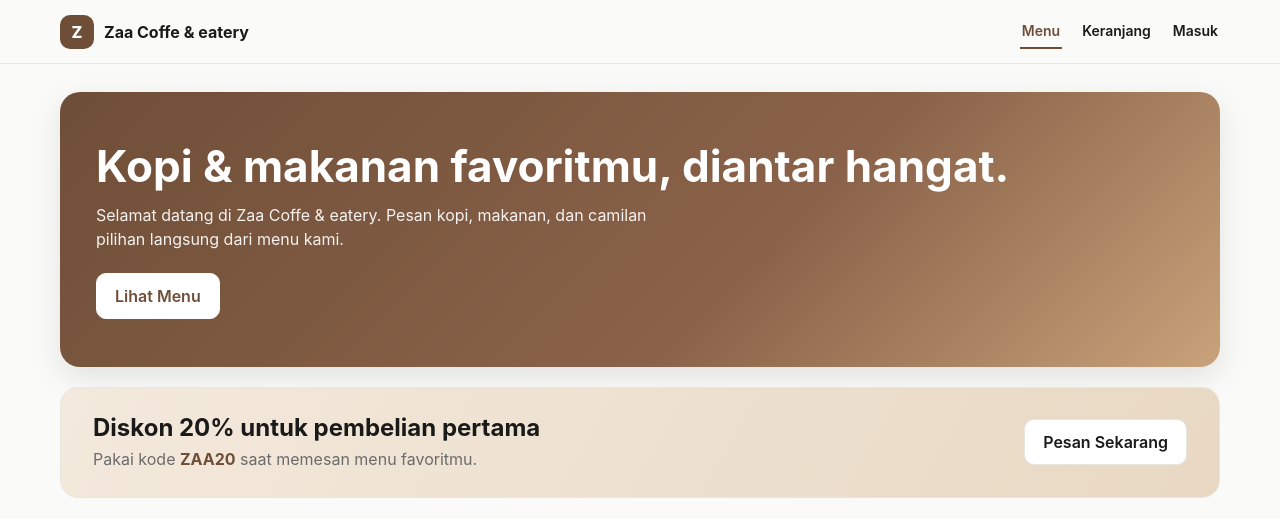
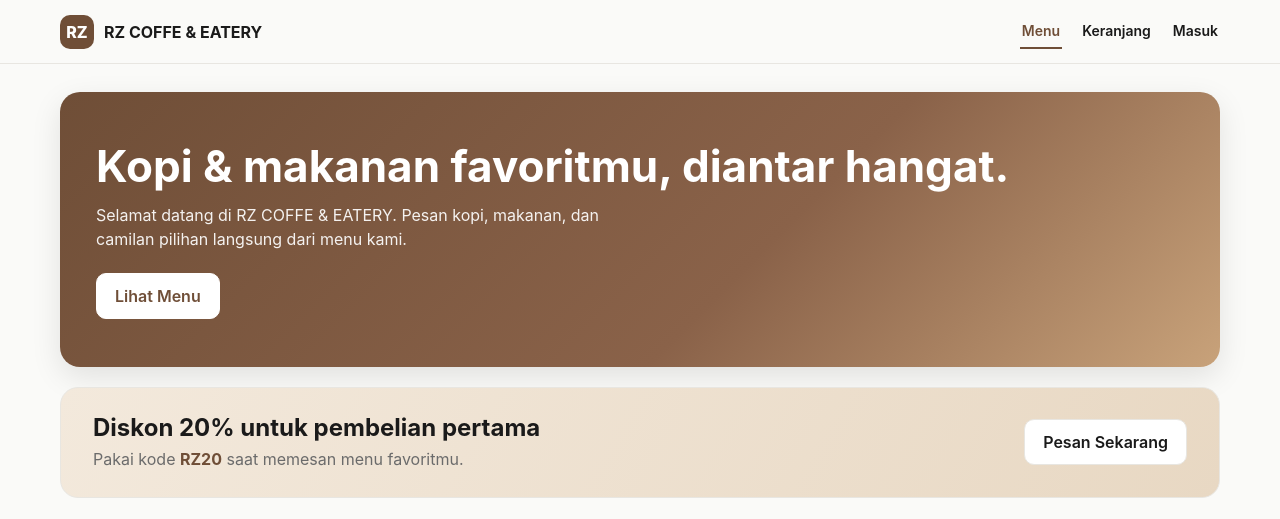
Before and after one commit to MuhRezaIkhsanFadila/rz-coffe-eatery, a React (Vite) app: page / in a window 1280 px wide. Shown: the top 519 px of the page. Built offline with nearby package versions, Linux system fonts and the light colour scheme.

Commit message:
chore: rename store to RZ COFFE & EATERY

```diff
--- a/index.html
+++ b/index.html
@@ -3,7 +3,7 @@
   <head>
     <meta charset="UTF-8" />
     <meta name="viewport" content="width=device-width, initial-scale=1.0" />
-    <title>Zaa Coffe & eatery</title>
+    <title>RZ COFFE &amp; EATERY</title>
   </head>
   <body>
     <div id="root"></div>
--- a/src/components/Footer.jsx
+++ b/src/components/Footer.jsx
@@ -2,9 +2,9 @@ export default function Footer() {
   return (
     <footer className="footer">
       <div className="footer-inner">
-        <p className="footer-brand">Zaa Coffe &amp; eatery</p>
+        <p className="footer-brand">RZ COFFE &amp; EATERY</p>
         <p className="muted">Kopi, makanan, dan camilan — dibuat dengan ♥</p>
-        <p className="muted small">© {new Date().getFullYear()} Zaa Coffe &amp; eatery</p>
+        <p className="muted small">© {new Date().getFullYear()} RZ COFFE &amp; EATERY</p>
       </div>
     </footer>
   )
--- a/src/components/Navbar.jsx
+++ b/src/components/Navbar.jsx
@@ -17,8 +17,8 @@ export default function Navbar() {
     <header className="navbar">
       <div className="navbar-inner">
         <Link to="/" className="brand">
-          <span className="brand-mark">Z</span>
-          <span className="brand-text">Zaa Coffe &amp; eatery</span>
+          <span className="brand-mark">RZ</span>
+          <span className="brand-text">RZ COFFE &amp; EATERY</span>
         </Link>
 
         <nav className="nav-links">
--- a/src/pages/Home.jsx
+++ b/src/pages/Home.jsx
@@ -31,7 +31,7 @@ export default function Home() {
       <section className="hero">
         <h1>Kopi & makanan favoritmu, diantar hangat.</h1>
         <p>
-          Selamat datang di Zaa Coffe &amp; eatery. Pesan kopi, makanan, dan
+          Selamat datang di RZ COFFE &amp; EATERY. Pesan kopi, makanan, dan
           camilan pilihan langsung dari menu kami.
         </p>
         <a href="#menu" className="btn">Lihat Menu</a>
@@ -40,7 +40,7 @@ export default function Home() {
       <section className="promo">
         <div>
           <h2>Diskon 20% untuk pembelian pertama</h2>
-          <p>Pakai kode <strong>ZAA20</strong> saat memesan menu favoritmu.</p>
+          <p>Pakai kode <strong>RZ20</strong> saat memesan menu favoritmu.</p>
         </div>
         <a href="#menu" className="btn">Pesan Sekarang</a>
       </section>
@@ -113,7 +113,7 @@ export default function Home() {
         <div className="info-card card">
           <span className="info-icon">📞</span>
           <h3>Kontak</h3>
-          <p className="muted">0812-3456-7890 · halo@zaa.coffe</p>
+          <p className="muted">0812-3456-7890 · halo@rz.coffe</p>
         </div>
       </section>
     </div>
```
